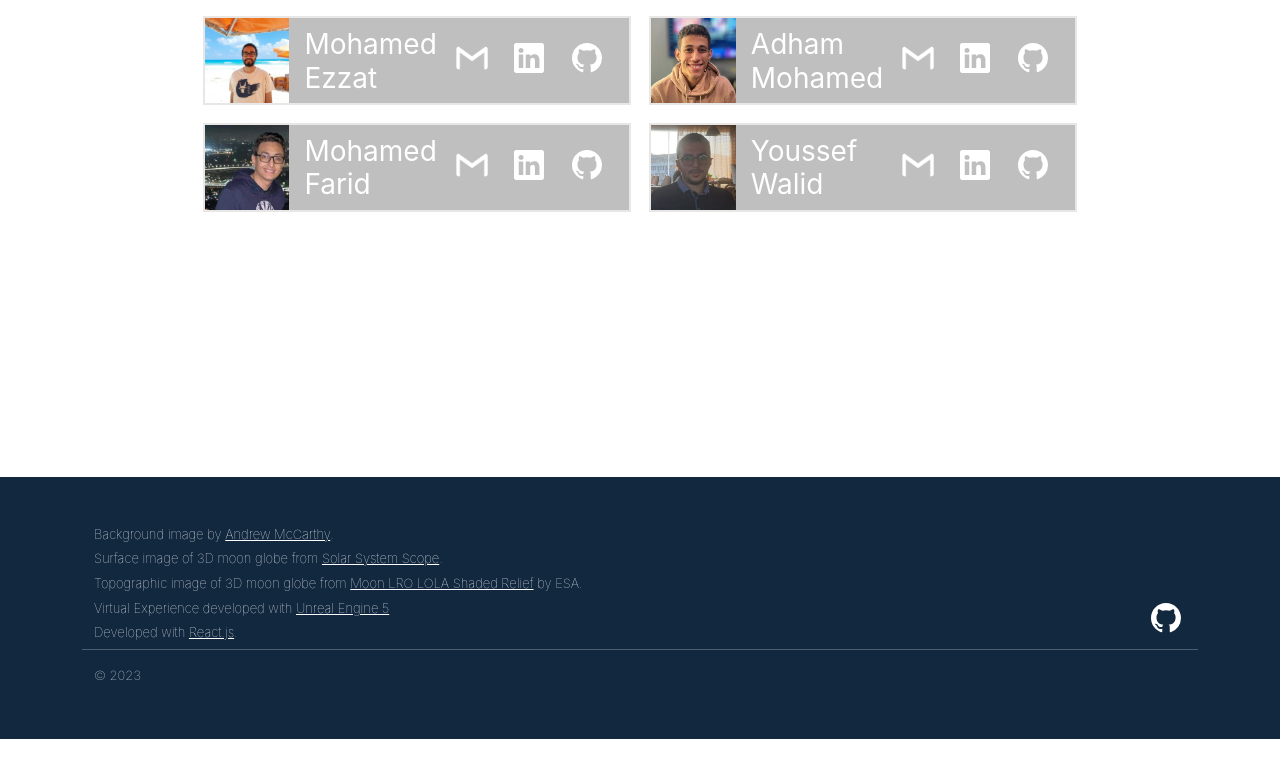
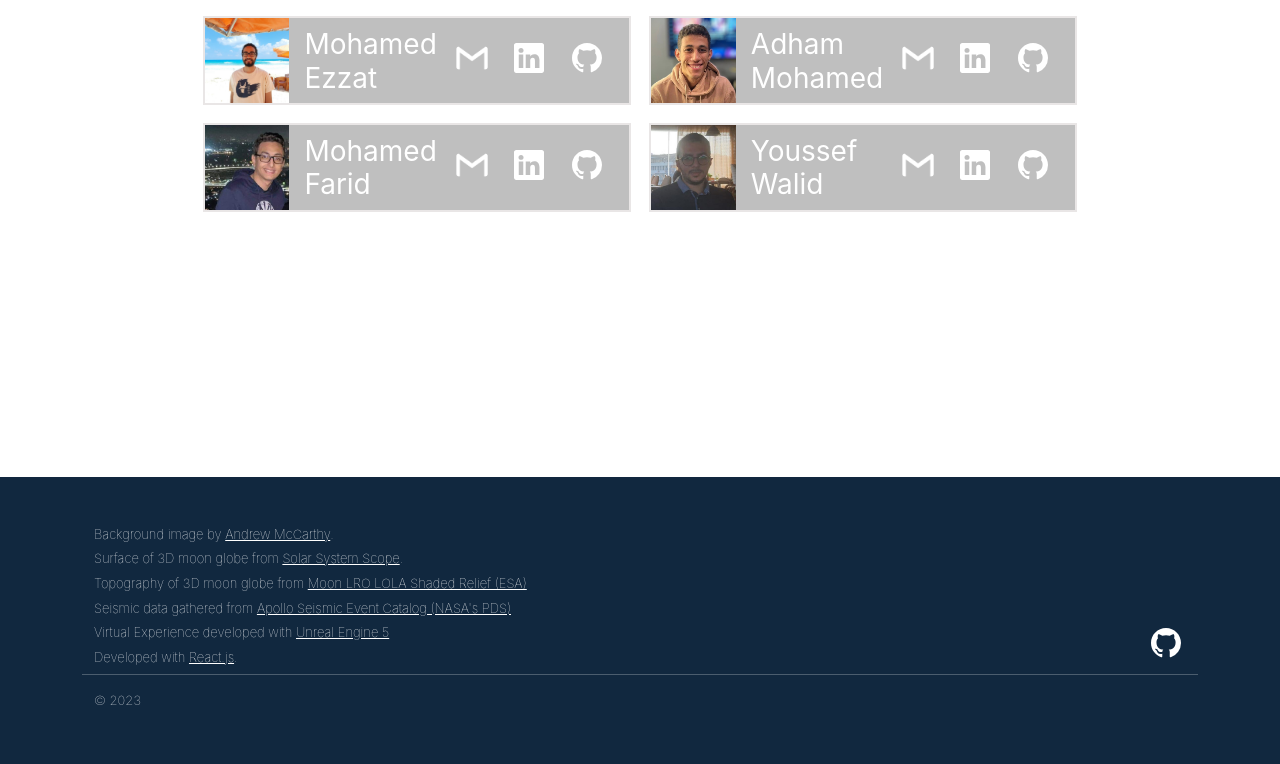
Before and after one commit to yousefkotp/Lunar-Trek, a React (Create React App) app: page / in a window 1280 px wide. Shown: the part 4624-5388 px from the top of the page. Before the commit the page ends 5363 px from the top, so only its background shows below. Built offline with nearby package versions, Linux system fonts and the light colour scheme; a web font is replaced by a local one.

Commit message:
Update footer

```diff
--- a/src/components/Footer/Footer.js
+++ b/src/components/Footer/Footer.js
@@ -23,7 +23,7 @@ const Footer = () => {
 					.
 				</p>
 				<p className={styles["copyright"]}>
-					Surface image of 3D moon globe from{" "}
+					Surface of 3D moon globe from{" "}
 					<a
 						href="https://www.solarsystemscope.com/textures/"
 						target="_blank"
@@ -33,14 +33,22 @@ const Footer = () => {
 					.
 				</p>
 				<p className={styles["copyright"]}>
-					Topographic image of 3D moon globe from{" "}
+					Topography of 3D moon globe from{" "}
 					<a
 						href="https://astrogeology.usgs.gov/search/map/Moon/LMMP/LOLA-derived/Lunar_LRO_LOLA_ClrShade_Global_64ppd_BlueSteel"
 						target="_blank"
 						rel="noreferrer">
-						Moon LRO LOLA Shaded Relief
+						Moon LRO LOLA Shaded Relief (ESA)
 					</a>{" "}
-					by ESA.
+				</p>
+				<p className={styles["copyright"]}>
+					Seismic data gathered from{" "}
+					<a
+						href="https://pds-geosciences.wustl.edu/missions/apollo/seismic_event_catalog.htm"
+						target="_blank"
+						rel="noreferrer">
+						Apollo Seismic Event Catalog (NASA's PDS)
+					</a>{" "}
 				</p>
 				<p className={styles["copyright"]}>
 					Virtual Experience developed with{" "}
```
